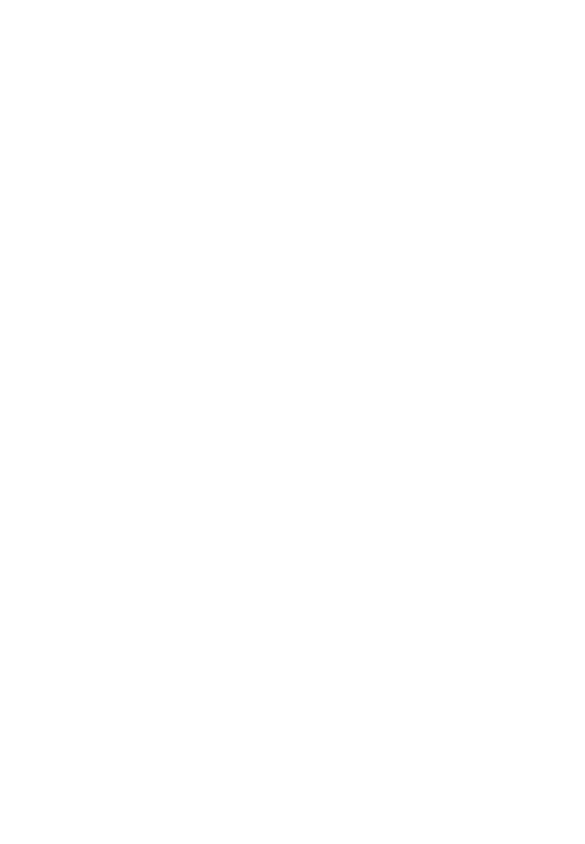
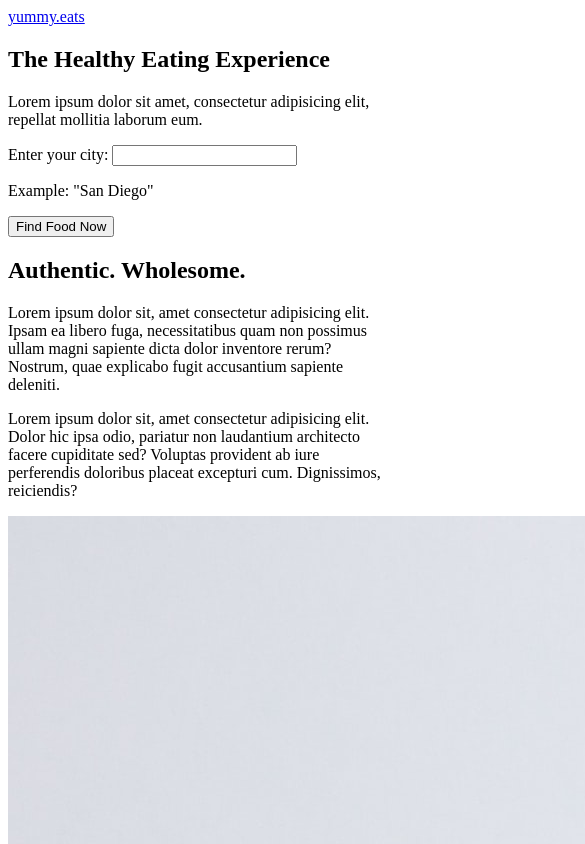
Before and after one commit to ammarshah/food, a plain HTML site: page index.html in a window 390 px wide. Shown: the top 844 px of the page, 585 px wide, since content can reach past the window. Drawn offline with Linux system fonts and the light colour scheme.

Commit message:
HTML skeleton for mobile and desktop version- DONE

```diff
--- a/index.html
+++ b/index.html
@@ -9,6 +9,35 @@
     <script type="text/javascript" src="javascript/main.js"></script>
 </head>
 <body>
+    <section class="top">
+        <div class="hero-bg">
+            <header>
+                <a href="#">yummy.eats</a>
+            </header>
+            <h1><span>The Healthy</span> Eating Experience</h1>
+            <p>Lorem ipsum dolor sit amet, consectetur adipisicing elit, repellat mollitia laborum eum.</p>
+            <div class="form-container">
+                <form action="">
+                    <div class="form-left">
+                        <label for="city">Enter your city:</label>
+                        <input type="text" name="city" id="city">
+                        <p>Example: "San Diego"</p>
+                    </div>
 
+                    <input type="button" value="Find Food Now">
+                </form>
+            </div>
+        </div>
+    </section>
+
+    <section class="authentic">
+        <div class="right-col">
+            <h2>Authentic. Wholesome.</h2>
+            <p>Lorem ipsum dolor sit, amet consectetur adipisicing elit. Ipsam ea libero fuga, necessitatibus quam non possimus ullam magni sapiente dicta dolor inventore rerum? Nostrum, quae explicabo fugit accusantium sapiente deleniti.</p>
+            <p>Lorem ipsum dolor sit, amet consectetur adipisicing elit. Dolor hic ipsa odio, pariatur non laudantium architecto facere cupiditate sed? Voluptas provident ab iure perferendis doloribus placeat excepturi cum. Dignissimos, reiciendis?</p>
+        </div>
+
+        <img src="images/food.jpg" alt="Three white dimsum on brown bowl photo">
+    </section>
 </body>
 </html>
```
